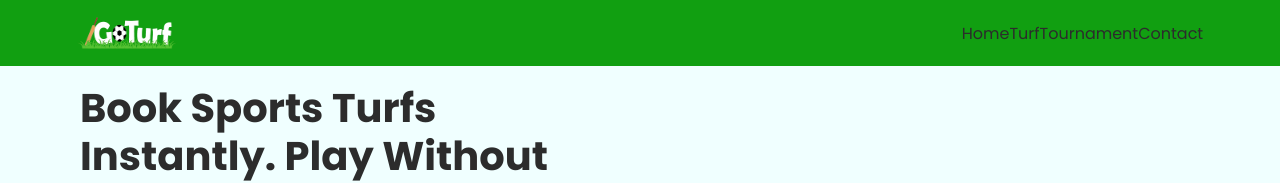
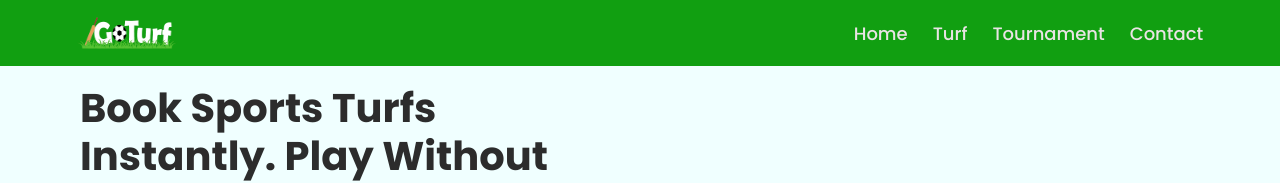
Before and after one commit to goturf26/GoTurfWebsite, a React (Vite) app: page / in a window 1280 px wide. Shown: the top 183 px of the page. Built offline with nearby package versions, Linux system fonts and the light colour scheme; no server answers.

Commit message:
fixed internal scroll navigation

```diff
--- a/src/component/Footer/Footer.jsx
+++ b/src/component/Footer/Footer.jsx
@@ -2,6 +2,16 @@ import "./footer.css";
 import { Link } from "react-router-dom";
 
 function Footer() {
+
+  const scrollToSection = (id) => {
+    const section = document.getElementById(id);
+    if (section) {
+      section.scrollIntoView({
+        behavior: "smooth",
+      });
+    }
+  };
+
   return (
     <footer className="footer" id="footer">
 
@@ -26,9 +36,19 @@ function Footer() {
         {/* Quick Links */}
         <div className="footer-links">
           <h3>Quick Links</h3>
-          <p><a href="#home">Home</a></p>
-          <p><a href="#turf">Turf</a></p>
-          <p><a href="#tournament">Tournament</a></p>
+
+          <p onClick={() => scrollToSection("home")}>
+            Home
+          </p>
+
+          <p onClick={() => scrollToSection("turf")}>
+            Turf
+          </p>
+
+          <p onClick={() => scrollToSection("tournament")}>
+            Tournament
+          </p>
+
           <p>Download App</p>
         </div>
 
--- a/src/component/Navbar/navbar.css
+++ b/src/component/Navbar/navbar.css
@@ -1,4 +1,4 @@
-.header{
+.header {
   position: fixed;
   top: 0;
   width: 100%;
@@ -10,26 +10,28 @@
   z-index: 100;
 }
 
-.logo{
-  font-size: 28px;
-  color: #f2f8f8;
+.logo {
+  width: 120px;
+  cursor: pointer;
 }
 
-.navbar ul{
+.navbar ul {
   display: flex;
   list-style: none;
+  align-items: center;
 }
 
-.navbar a{
+.menu li {
   color: #e9e4e4;
-  margin-left: 12px;
+  margin-left: 25px;
   font-size: 18px;
   font-weight: 500;
+  cursor: pointer;
   position: relative;
 }
 
-.navbar a::before{
-  content: '';
+.menu li::before {
+  content: "";
   position: absolute;
   top: 100%;
   left: 0;
@@ -39,28 +41,16 @@
   transition: 0.3s;
 }
 
-.navbar a:hover::before{
+.menu li:hover::before {
   width: 100%;
 }
 
-.icon{
+.icon {
   display: none;
 }
-.btn-login{
-  text-align: center;
-  padding: 0 15px;
-  border-radius: 30px;
-  border-color: white;
-  margin-left: 15px;
-  font-weight: 500;
-}
-.btn-login:hover{
-  color: white;
-  background-color: rgb(6, 45, 6);
-  cursor: pointer;
-}
+
+/* Mobile */
 @media (max-width: 768px) {
-
   .menu {
     display: flex;
     flex-direction: column;
@@ -70,31 +60,21 @@
     bottom: 0;
     width: 180px;
     border-radius: 20px 0 0 20px;
-    opacity: 0.8;
-    background:rgb(3, 50, 3);
+    opacity: 0.95;
+    background: rgb(3, 50, 3);
     padding-top: 90px;
     transition: 0.4s ease;
     z-index: 100;
   }
 
-  .btn-login{
-    text-align: center;
-    text-align: center;
-    width: 60%;
-    border-radius: 15px;
-    margin-top: 450px;
-    font-size: 15px;
-    margin-left: 35px;
-    background-color: white;
-  }
   .menu.active {
     right: 0;
   }
 
   .menu li {
     display: block;
-    padding: 10px 20px;
-
+    padding: 15px 20px;
+    margin-left: 0;
   }
 
   .icon {
@@ -104,7 +84,5 @@
     width: 30px;
     height: 30px;
     z-index: 101;
-
   }
-
 }
```
Also changed, not shown: src/component/Navbar/Navbar.jsx (+5 -19 lines).
